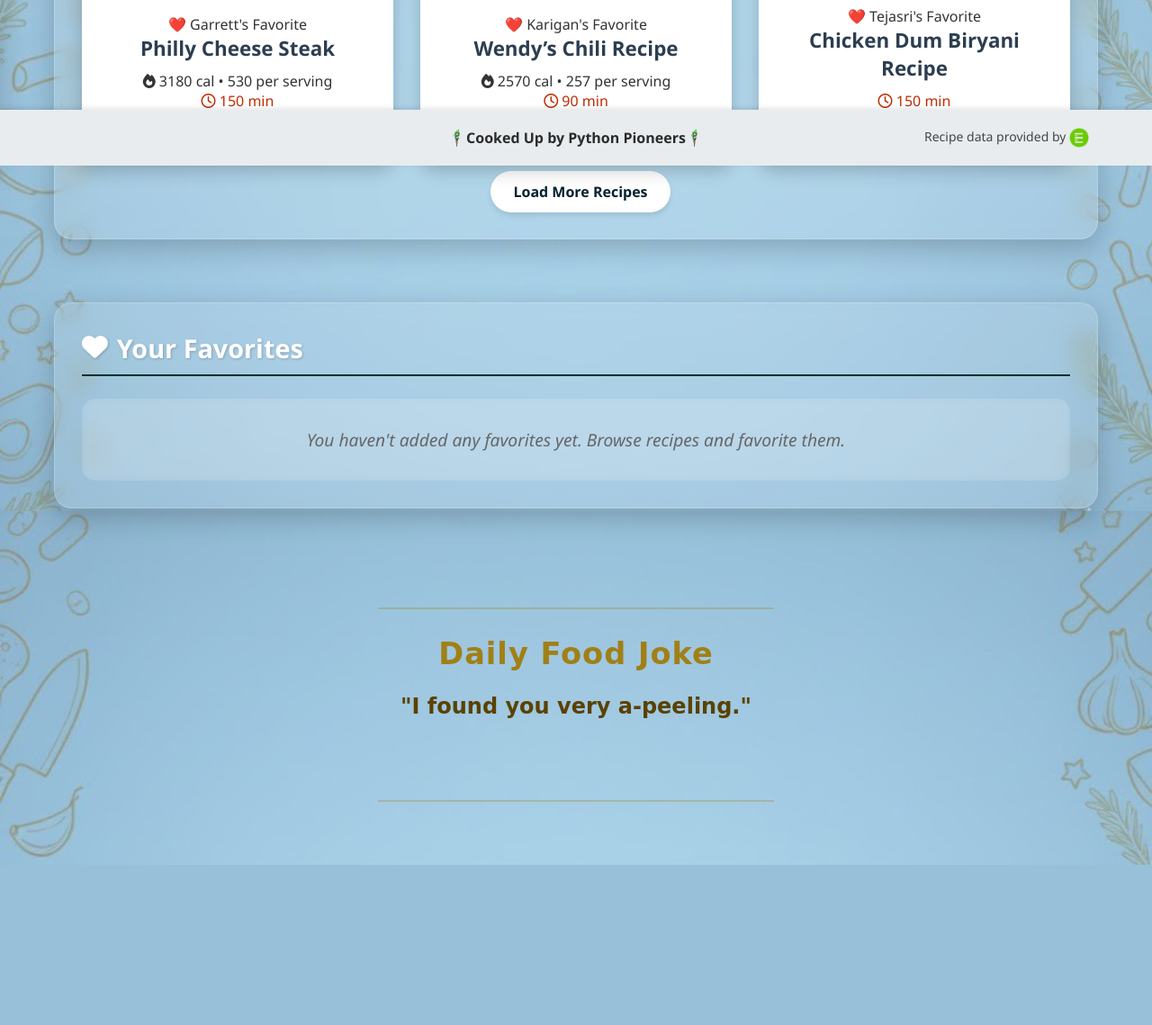
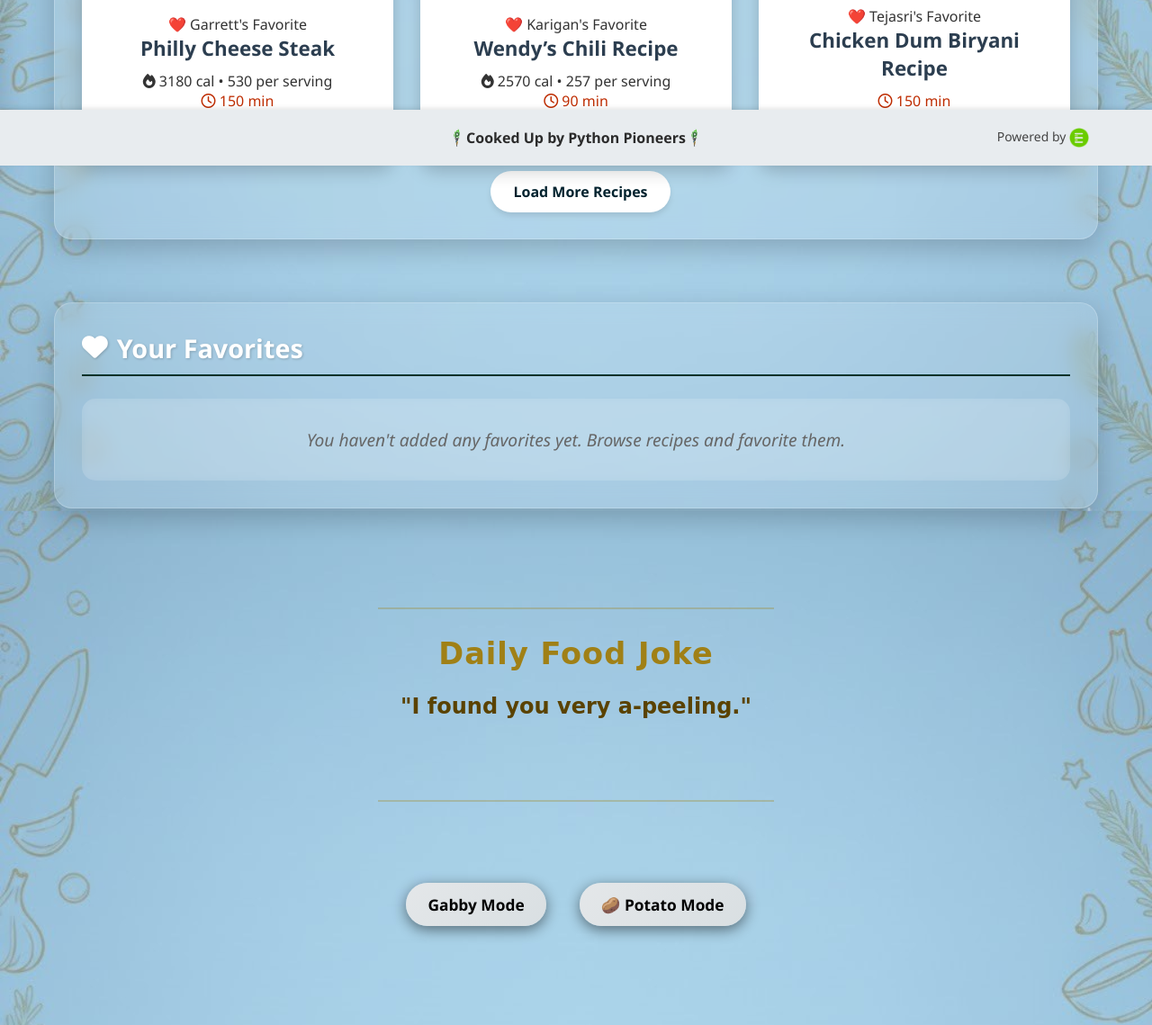
Before and after one commit to Gabberz320/Python_pantry, a Flask app: page / in a window 1280 px wide. Shown: the part 616-1755 px from the top of the page at 90% size. Before the commit the page ends 1577 px from the top, so only its background shows below. Run offline with Flask 3, Linux system fonts and the light colour scheme; parts of the project's set-up code (start-up, migrations or seed data) failed here and were passed over; some libraries are stand-ins or nearby versions; some web fonts are replaced.

Commit message:
added potato and gabby button

```diff
--- a/static/script.js
+++ b/static/script.js
@@ -154,6 +154,11 @@
         // User favorites (loaded from db)
         let userFavorites = [];
 
+        // Boolean for potato mode
+        let isPotatoMode = false;
+        // Hard coded potato ingredient
+        const POTATO_INGREDIENT = 'potato';
+
         // Currently displayed recipes (either API results or mock)
         let displayedRecipes = [...mockRecipes];
 
@@ -249,7 +254,7 @@
 
 
         let currentIndex = 0;
-        const RECIPES_PER_PAGE = 3;
+        let RECIPES_PER_PAGE = 3;
 
         function displayRecipes(recipes) {
         const recipesGrid = document.getElementById('recipes-grid');
@@ -346,8 +351,8 @@
                 return;
             }
 
-            // Show up to 3 favorites
-            const favoritesToShow = userFavorites.slice(0, 3);
+            // Show up to the current per-page favorites
+            const favoritesToShow = userFavorites.slice(0, RECIPES_PER_PAGE);
 
             favoritesToShow.forEach(recipe => {
                 const recipeCard = createRecipeCard(recipe, true);
@@ -1219,6 +1224,21 @@ function handleIngredientSelection(ingredient) {
 
   if (!name) return;
 
+
+  //if in potato mode, dont remove potato ingredient
+  if(isPotatoMode && lowerName == POTATO_INGREDIENT){
+    // Flash message
+    const chips = document.querySelectorAll('potato-chip');
+    chips.forEach(chip => {
+        chip.classList.add('flash');
+        setTimeout(() => chip.classList.remove('flash', 600))
+    });
+    ingredientInput.value = ""
+    suggestionBox.innerHTML = "";
+    suggestionBox.classList.remove("show");
+    ingredientInput.focus();
+    return;
+  }
   //if it's already selected, flash the existing chip instead of doing nothing
   if (selectedIngredients.has(lowerName)) {
     const chips = document.querySelectorAll('.chip');
@@ -1366,16 +1386,49 @@ document.addEventListener('DOMContentLoaded', function() {
 const clearIngredientsBtn = document.getElementById('clear-ingredients');
 if (clearIngredientsBtn) {
     clearIngredientsBtn.addEventListener('click', function() {
+        if(isPotatoMode){
+            // Removes all BUT potato
+            const chips = document.querySelectorAll('.chip:not(.potato-chip)');
+            chips.forEach(chip => {
+                const ingredient = chip.textContext.trim().toLowerCase();
+                selectedIngredients.delete(ingredient);
+                chip.remove;
+            });
+        }else{
         selectedIngredients.clear();
         selectedIngredientsContainer.innerHTML = '';
         ingredientInput.value = '';
+        }
         toggleClearIngredientsButton(); //hide clear ingredients button after clearing choices
     });
 }
   toggleClearIngredientsButton();
 
-
-
+ const gabbyBtn = document.getElementById('gabby-btn');
+    if (gabbyBtn) {
+        gabbyBtn.addEventListener('click', function() {
+            // Toggle between 3 and 4 recipes per page
+            const isActive = this.getAttribute('aria-pressed') === 'true';
+            if (isActive) {
+                // Switch back to 3 recipes
+                setRecipesPerPage(3, true);
+                this.classList.remove('active');
+                this.setAttribute('aria-pressed', 'false');
+                this.innerHTML = 'Gabby Mode';
+            } else {
+                //  4 recipes
+                setRecipesPerPage(4, true);
+                this.classList.add('active');
+                this.setAttribute('aria-pressed', 'true');
+                this.innerHTML = 'Normal Mode';
+            }
+        });
+    }
+
+    const potatoBtn = document.getElementById('potato-btn');
+    if (potatoBtn) {
+        potatoBtn.addEventListener('click', togglePotatoMode);
+    }
 });
 
 async function loadDailyJoke() {
@@ -1418,6 +1471,84 @@ function attachJokeListeners() {
     }
 }
 
+// Potato Mode
+function togglePotatoMode() {
+    const potatoBtn = document.getElementById('potato-btn');
+    const body = document.body;
+
+    isPotatoMode = !isPotatoMode
+
+    if (isPotatoMode){
+        // Enables ppotato mode
+        body.classList.add("potato-mode");
+        potatoBtn.classList.add('active');
+        potatoBtn.setAttribute('aria-pressed', 'true');
+        if (potatoBtn) potatoBtn.innerHTML = '🥔 Potato Mode ON';
+
+        // Adds hardcoded potato ingredient
+        if (!selectedIngredients.has(POTATO_INGREDIENT)){
+            selectedIngredients.add(POTATO_INGREDIENT)
+            addPotatoChip()
+        }
+
+        const sidebarToggle = document.getElementById('sidebar-toggle');
+        const sideMenu = document.getElementById('side-menu');
+        if (!document.body.classList.contains('sidebar-open')){
+            document.body.classList.add('sidebar-open');
+            if (sidebarToggle) sidebarToggle.setAttribute('aria-expanded', 'true');
+            if (sideMenu) sideMenu.setAttribute('aria-hidden', 'false');
+        }
+
+    } else {
+          // Turns off Potato Mode
+          body.classList.remove('potato-mode');
+          potatoBtn.classList.remove('active');
+          potatoBtn.setAttribute('aria-pressed', 'false');
+          potatoBtn.innerHTML = '🥔 Potato Mode';
+
+                    // When turning off potato mode, remove only the potato ingredient and its chip
+                    if (selectedIngredients.has(POTATO_INGREDIENT)) {
+                        selectedIngredients.delete(POTATO_INGREDIENT);
+                        removePotatoChip();
+                        // Update the ingredient input to reflect remaining selected ingredients
+                        const ingredientArray = Array.from(selectedIngredients);
+                        document.getElementById('ingredient-input').value = ingredientArray.join(', ');
+                    }
+        }
+}
+
+// Adds Hardcoded potato ingredients
+function addPotatoChip(){
+    // Avoid creating duplicate potato chips
+    if (document.querySelector('.potato-chip')) return;
+
+    const chip = document.createElement('div');
+    chip.className = 'chip potato-chip';
+    chip.innerHTML = `
+        ${POTATO_INGREDIENT}
+        <span class="remove-chip" data-ingredient="${POTATO_INGREDIENT}" style="display: none;">&times;</span>
+    `;
+
+    selectedIngredientsContainer.appendChild(chip);
+    toggleClearIngredientsButton();
+}
+
+//Removes potato ingredient
+function removePotatoChip(){
+    const potatoChips = document.querySelectorAll('.potato-chip');
+    potatoChips.forEach(chip => chip.remove());
+
+    // Ensure the ingredient input matches the selectedIngredients set
+    const ingredientArray = Array.from(selectedIngredients);
+    const input = document.getElementById('ingredient-input');
+    if (input) input.value = ingredientArray.join(', ');
+
+    toggleClearIngredientsButton();
+}
+
+
+
+
 // Initialize dark mode from localStorage
 function initDarkMode() {
     const isDarkMode = localStorage.getItem('darkMode') === 'true';
@@ -1453,3 +1584,20 @@ document.addEventListener('DOMContentLoaded', function() {
     initDarkMode();
     setupDarkModeToggle();
 });
+
+function setRecipesPerPage(n, resetDisplay = true) {
+    RECIPES_PER_PAGE = Number(n) || 3;
+    const loadMoreBtn = document.getElementById('load-more-btn');
+    if (loadMoreBtn) {
+        loadMoreBtn.textContent = `Load More Recipes (${RECIPES_PER_PAGE} per page)`;
+    }
+    if (resetDisplay) {
+        resetLoadMore(displayedRecipes, true);
+    }
+    // Reloads the Home favorites to show four recipes
+    try {
+        if (typeof displayHomeFavorites === 'function') displayHomeFavorites();
+    } catch (e) {
+        console.warn('Could not refresh home favorites:', e);
+    }
+}
--- a/static/styles.css
+++ b/static/styles.css
@@ -1174,6 +1174,10 @@ label[for="selected-ingredients-container"],
     font-weight: bold;
 }
 
+.potato-mode .joke-header h3,
+.potato-mode .joke-text{
+    color: black !important;
+}
 
 /* Responsive design */
 @media (max-width: 600px) {
@@ -1660,3 +1664,124 @@ body:not(.dark-mode) .shortcut-hint {
     display: none !important;
   }
 }
+
+
+.easter-egg-button-container {
+    display: flex;
+    justify-content: center;
+    margin-top: 10px 0;
+    padding: 20px;
+    margin-bottom: 50px;
+    gap: 3%;
+}
+
+.dark-mode .gabby-btn{
+    background: linear-gradient(135deg, #043046, #064c68);
+    color: white;
+}
+.gabby-btn {
+    background: linear-gradient(135deg, #e4e7e9, #d9dfe2);
+    color: rgb(0, 0, 0);
+    border: none;
+    padding: 12px 24px;
+    border-radius: 50px;
+    font-size: 13pt;
+    font-weight: 600;
+    cursor: pointer;
+    transition: all 0.3s ease;
+    box-shadow: 0 4px 15px rgba(0, 0, 0, 0.486);
+    display: flex;
+    align-items: center;
+    gap: 8px;
+    margin-bottom: 40px;
+}
+
+.gabby-btn:hover {
+    transform: translateY(-2px);
+    box-shadow: 0 6px 20px rgba(17, 16, 16, 0.4);
+    background: linear-gradient(135deg, #81ecec, #00cec9);
+}
+
+.gabby-btn:active {
+    transform: translateY(0);
+}
+
+.dark-mode .gabby-btn.active{
+    background: linear-gradient(135deg, #043761, #032f41);
+    color: WHITE;
+}
+.gabby-btn.active {
+    background: linear-gradient(135deg, #e4e7e9, #d9dfe2);
+    box-shadow: 0 4px 15px rgba(116, 185, 255, 0.3);
+    cursor: pointer;
+    transition: all 0.3s ease;
+    box-shadow: 0 4px 15px rgba(0, 0, 0, 0.486);
+    display: flex;
+}
+
+.gabby-btn.active:hover {
+    background: linear-gradient(135deg, #81ecec, #00cec9);
+    box-shadow: 0 6px 20px rgba(116, 185, 255, 0.4);
+}
+
+
+
+.dark-mode .potato-btn{
+    background: linear-gradient(135deg, #043046, #064c68);
+    color: white;
+}
+.potato-btn {
+    background: linear-gradient(135deg, #e4e7e9, #d9dfe2);
+    color: rgb(0, 0, 0);
+    border: none;
+    padding: 12px 24px;
+    border-radius: 50px;
+    font-size: 13pt;
+    font-weight: 600;
+    cursor: pointer;
+    transition: all 0.3s ease;
+    box-shadow: 0 4px 15px rgba(0, 0, 0, 0.486);
+    display: flex;
+    align-items: center;
+    gap: 8px;
+    margin-bottom: 40px;
+}
+
+.potato-btn:hover {
+    background: linear-gradient(135deg, #81ecec, #00cec9);
+    box-shadow: 0 6px 20px rgba(116, 185, 255, 0.4);
+}
+
+
+
+.potato-btn.active {
+    background: linear-gradient(135deg, #27ae60, #2ecc71);
+    box-shadow: 0 4px 15px rgba(39, 174, 96, 0.3);
+     cursor: pointer;
+    transition: all 0.3s ease;
+    box-shadow: 0 4px 15px rgba(0, 0, 0, 0.486);
+    display: flex;
+}
+
+.potato-btn.active:hover {
+    background: linear-gradient(135deg, #2ecc71, #27ae60);
+    box-shadow: 0 6px 20px rgba(39, 174, 96, 0.4);
+}
+
+/* Potato Mode Background */
+body.potato-mode {
+    background-image: url("/static/images/potato_background.jpg");
+    background-size: cover;       /* stretch image to fill screen */
+    background-position: center;  /* center the image */
+    background-repeat: no-repeat; /* prevent tiling */
+    background-attachment: fixed; /* stays fixed when scrolling */
+}
+
+
+@media (max-width: 768px) {
+    .potato-btn {
+        padding: 10px 20px;
+        font-size: 1rem;
+    }
+
+}
--- a/templates/index.html
+++ b/templates/index.html
@@ -12,6 +12,7 @@
     <link rel="preconnect" href="https://fonts.gstatic.com" crossorigin>
     <link href="https://fonts.googleapis.com/css2?family=The+Girl+Next+Door&display=swap" rel="stylesheet">
     <link rel="stylesheet" href="https://cdnjs.cloudflare.com/ajax/libs/font-awesome/6.4.0/css/all.min.css">
+    <script src="https://developer.edamam.com/attribution/badge.js"></script>
 </head>
 <body>
     <nav class="topnav">
@@ -306,7 +307,12 @@ document.addEventListener("click", (e) => {
 <!--moved this to the bottom to resolve loading error-->
     <script src="{{ url_for('static', filename='script.js') }}"></script>
 
-
+        <div class="easter-egg-button-container">
+                <button id="gabby-btn" class="gabby-btn" aria-pressed="false">Gabby Mode</button>
+                    <button id="potato-btn" class="potato-btn" aria-pressed="false">
+        🥔 Potato Mode
+    </button>
+        </div>
     </body>
 
 
@@ -322,7 +328,7 @@ document.addEventListener("click", (e) => {
 
         <div class="footer-credit">
             <p>
-                Recipe data provided by
+                Powered by
                 <a href="https://developer.edamam.com/" target="_blank" rel="noopener noreferrer">
                     <img src="{{ url_for('static', filename='images/edamam.png') }}" alt="Edamam" class="edamam-logo">
                 </a>
```
Also changed, not shown: static/images/potato_background.jpg (added).
